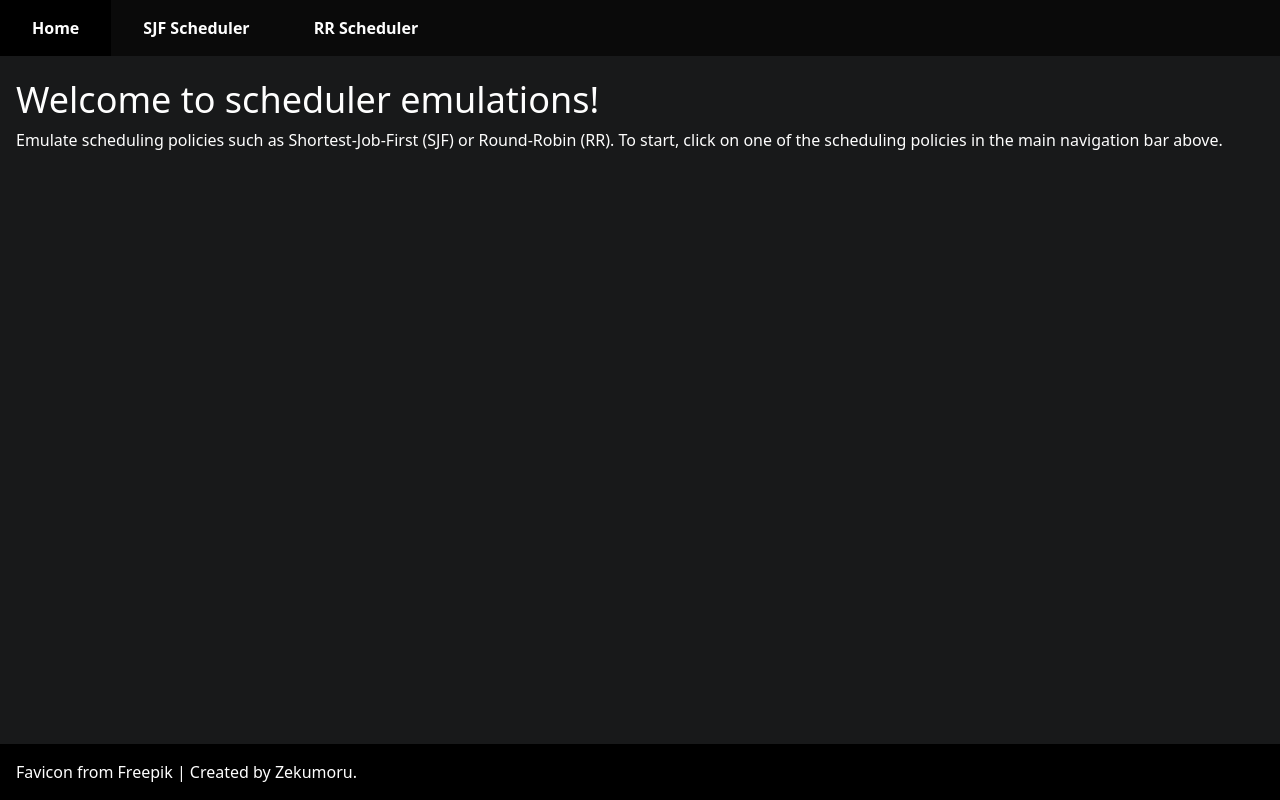
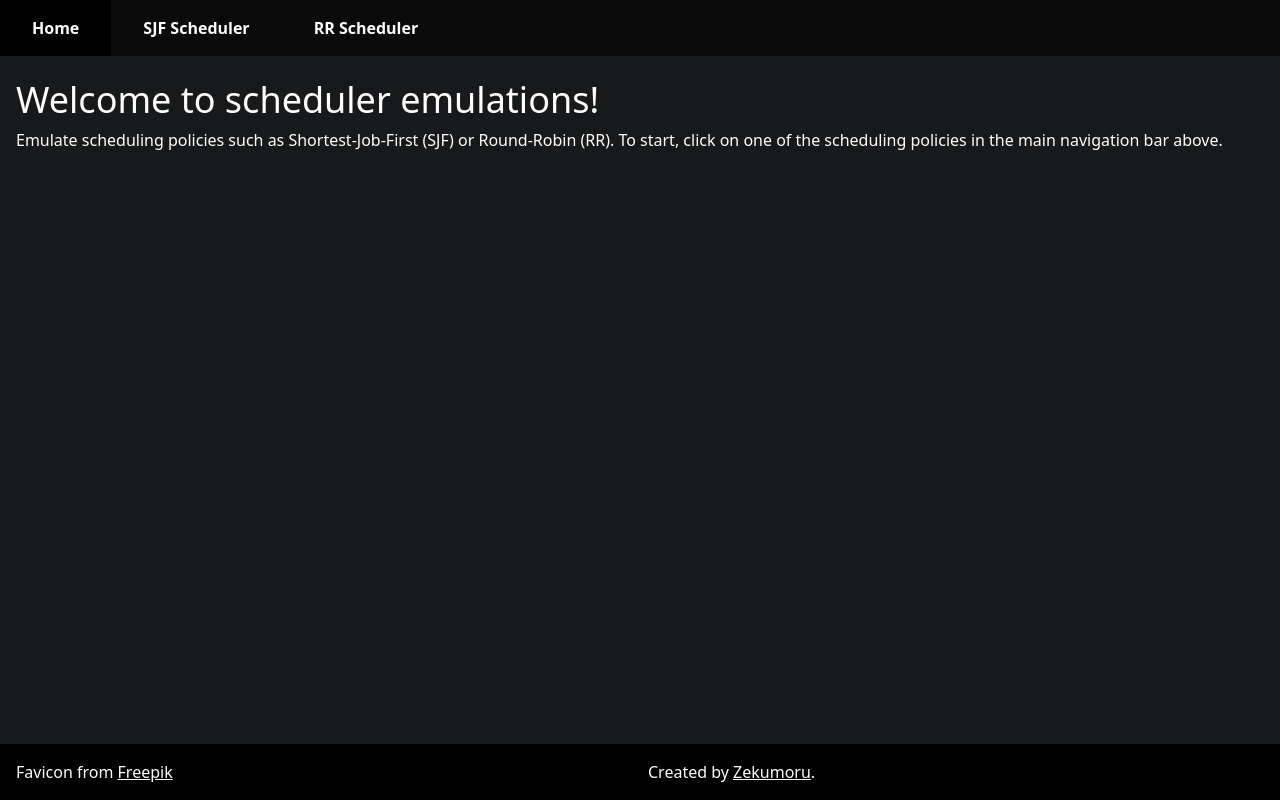
Before and after one commit to Zekumoru/SJF-Scheduler, a React (Vite) app: page / in a window 1280 px wide. Built offline with nearby package versions, Linux system fonts and the light colour scheme.

Commit message:
Style footer

```diff
--- a/src/components/Credits.tsx
+++ b/src/components/Credits.tsx
@@ -1,17 +1,25 @@
 const Credits = () => {
   return (
-    <p className="max-w-screen-xl mx-auto p-4">
+    <div className="flex gap-2 max-w-screen-xl mx-auto p-4 flex-col md:flex-row md:gap-4">
+      <p className="flex-1">
         Favicon from{' '}
         <a
           href="https://www.flaticon.com/free-icons/process"
           title="process icons"
           rel="noreferrer noopener"
+          className="underline"
         >
           Freepik
-      </a>{' '}
-      | Created by <a href="https://github.com/Zekumoru/schedulers">Zekumoru</a>
+        </a>
+      </p>
+      <p className="flex-1">
+        Created by{' '}
+        <a className="underline" href="https://github.com/Zekumoru/schedulers">
+          Zekumoru
+        </a>
         .
       </p>
+    </div>
   );
 };
 
```
Lines whose indentation alone changed are shown as unchanged.
